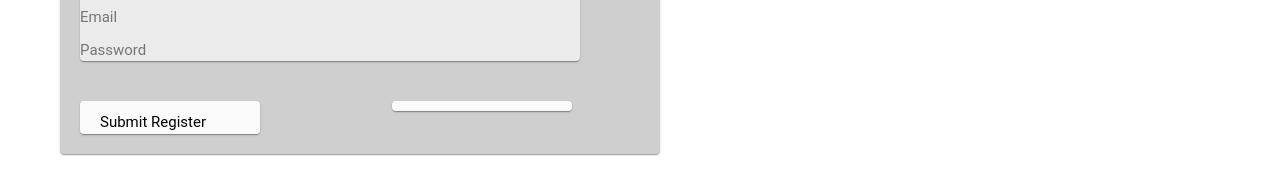
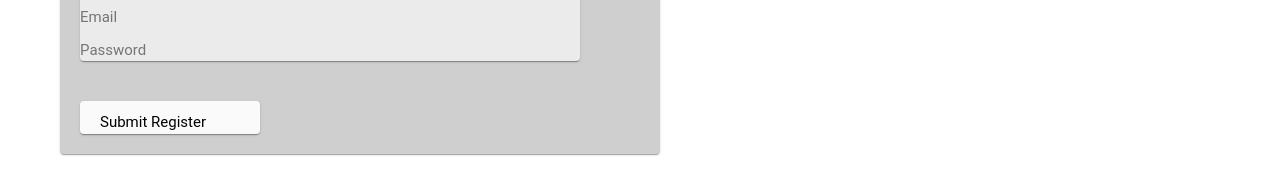
Before and after one commit to KentUsares08/cite510_demo1, a Vue app: page /registerView in a window 1280 px wide. Shown: the part 196-390 px from the top of the page. Built offline with nearby package versions, Linux system fonts and the light colour scheme; no server answers.

Commit message:
6th commit added stuff in nav

```diff
--- a/src/components/NavBar.vue
+++ b/src/components/NavBar.vue
@@ -74,6 +74,8 @@ import router from '../router';
            { title: 'Research', icon: 'mdi-help-box', path: '/rschVue'},
            { title: 'Calculator', icon: 'mdi-plus-one', path: '/calcuView'},
            { title: 'Question', icon: 'mdi-plus-one', path: '/questionView'},
+           { title: 'Sign In', icon: 'mdi-help-box', path: '/signinView'},
+           { title: 'Register', icon: 'mdi-view-dashboard', path: '/registerView'},
         ])
 
  function toggleDrawer(){
--- a/src/views/RegisterView.vue
+++ b/src/views/RegisterView.vue
@@ -24,15 +24,6 @@
     color="#fafafa">
     <p>
         <button @click="register">Submit Register </button>
-    </p>
-    </v-card>
-    </v-col>
-    <v-col>
-    <v-card  class="ma-5 px-5"
-    max-width="180"
-    color="#fafafa">
-    <p>
-
     </p>
     </v-card>
     </v-col>
```
